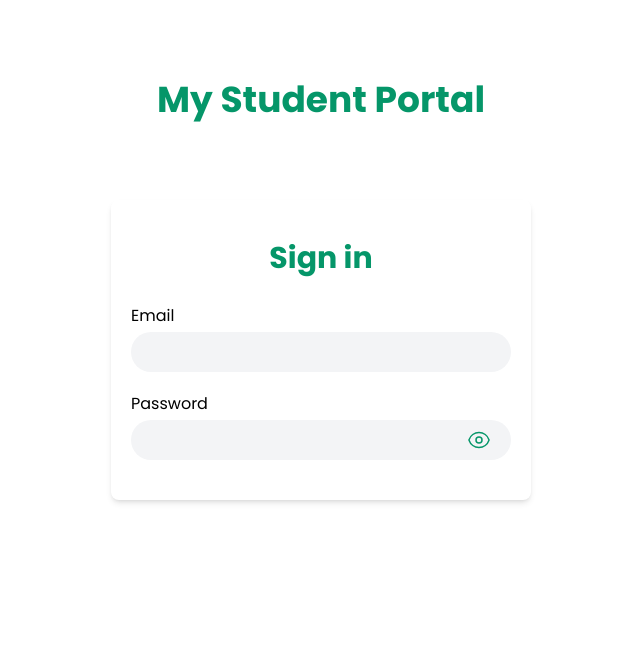
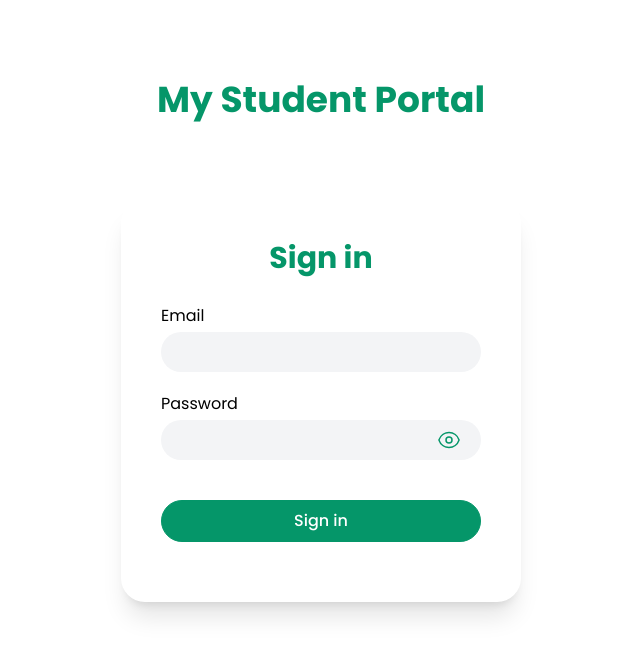
Before and after one commit to eliotfgn/student-applications-frontend, a React (Vite) app: page /auth/login in a window 1280 px wide. Shown: the top 656 px of the page, without its empty margins (319-959 px from the left). Built offline with nearby package versions, Linux system fonts and the light colour scheme.

Commit message:
feat: Add button component

```diff
--- a/package.json
+++ b/package.json
@@ -10,10 +10,12 @@
     "preview": "vite preview"
   },
   "dependencies": {
+    "clsx": "^2.0.0",
     "react": "^18.2.0",
     "react-dom": "^18.2.0",
     "react-hook-form": "^7.47.0",
-    "react-router-dom": "^6.16.0"
+    "react-router-dom": "^6.16.0",
+    "tailwind-merge": "^1.14.0"
   },
   "devDependencies": {
     "@types/react": "^18.2.15",
--- /dev/null
+++ b/src/components/Button/Button.tsx
@@ -0,0 +1,22 @@
+import {HTMLProps} from "react";
+import cn from "../../utils/cn.ts";
+
+interface ButtonProps extends HTMLProps<HTMLButtonElement> {
+    children: React.ReactNode;
+}
+
+export default function Button(props: ButtonProps): React.JSX.Element {
+    return (
+        <button
+            className={cn(
+                'rounded-full border border-emerald-600 bg-emerald-600 px-8 py-1 text-center font-medium text-white transition transition-colors sm:py-2 lg:text-base',
+                'hover:bg-transparent hover:text-emerald-600',
+                { 'cursor-not-allowed bg-emerald-200 text-black': props.disabled },
+                props.className,
+            )}
+            onClick={props.onClick}
+        >
+            {props.children}
+        </button>
+    );
+}
--- a/src/pages/auth/Login.tsx
+++ b/src/pages/auth/Login.tsx
@@ -2,17 +2,20 @@
 import FormInput from "../../components/FormInput/FormInput.tsx";
 import {useForm} from "react-hook-form";
 import Eye from "../../components/icons/Eye.tsx";
+import Button from "../../components/Button/Button.tsx";
 
 function Login(): React.JSX.Element {
     const {register} = useForm();
 
     return (
-        <div className={'py-10 px-5 rounded-lg shadow-md flex flex-col'}>
+        <div className={'py-10 px-10 rounded-3xl shadow-md shadow-xl flex flex-col'}>
             <h2 className={'text-3xl text-center text-emerald-600 font-bold'}>Sign in</h2>
-            <div className={'mt-7'}>
+            <div className={'mt-7 w-80'}>
                 <form className={'flex flex-col gap-5'}>
                     <FormInput register={register} name={'email'} label={'Email'}/>
                     <FormInput register={register} name={'password'} label={'Password'} icon={<Eye/>} />
+
+                    <Button className={'my-5'}>Sign in</Button>
                 </form>
             </div>
         </div>
--- /dev/null
+++ b/src/utils/cn.ts
@@ -0,0 +1,7 @@
+import clsx from 'clsx';
+import { ClassValue } from 'clsx';
+import { twMerge } from 'tailwind-merge';
+
+export default function cn(...input: ClassValue[]): string {
+    return twMerge(clsx(input));
+}
```
Also changed, not shown: 1 other file (tests, documents, lock files or other folders).
